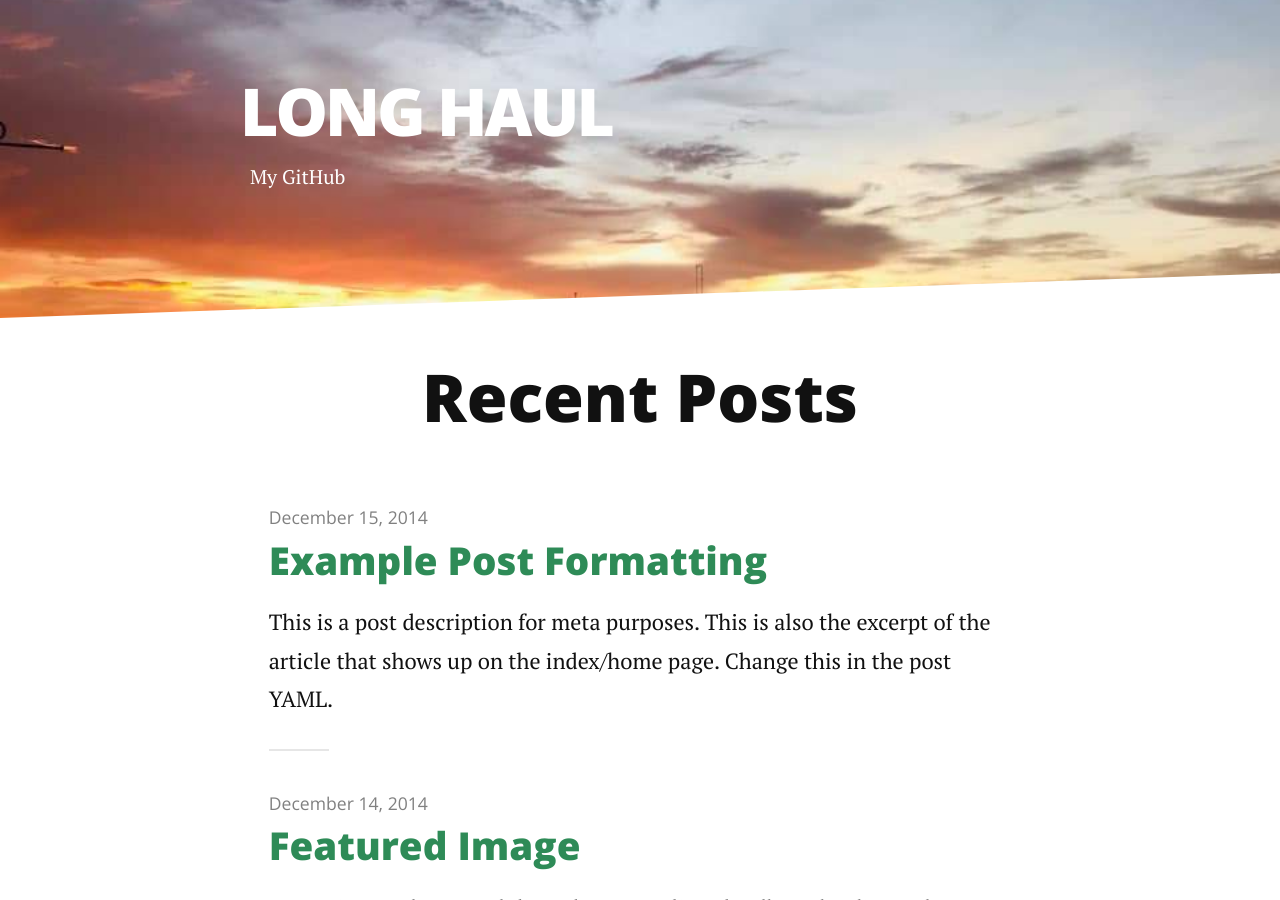
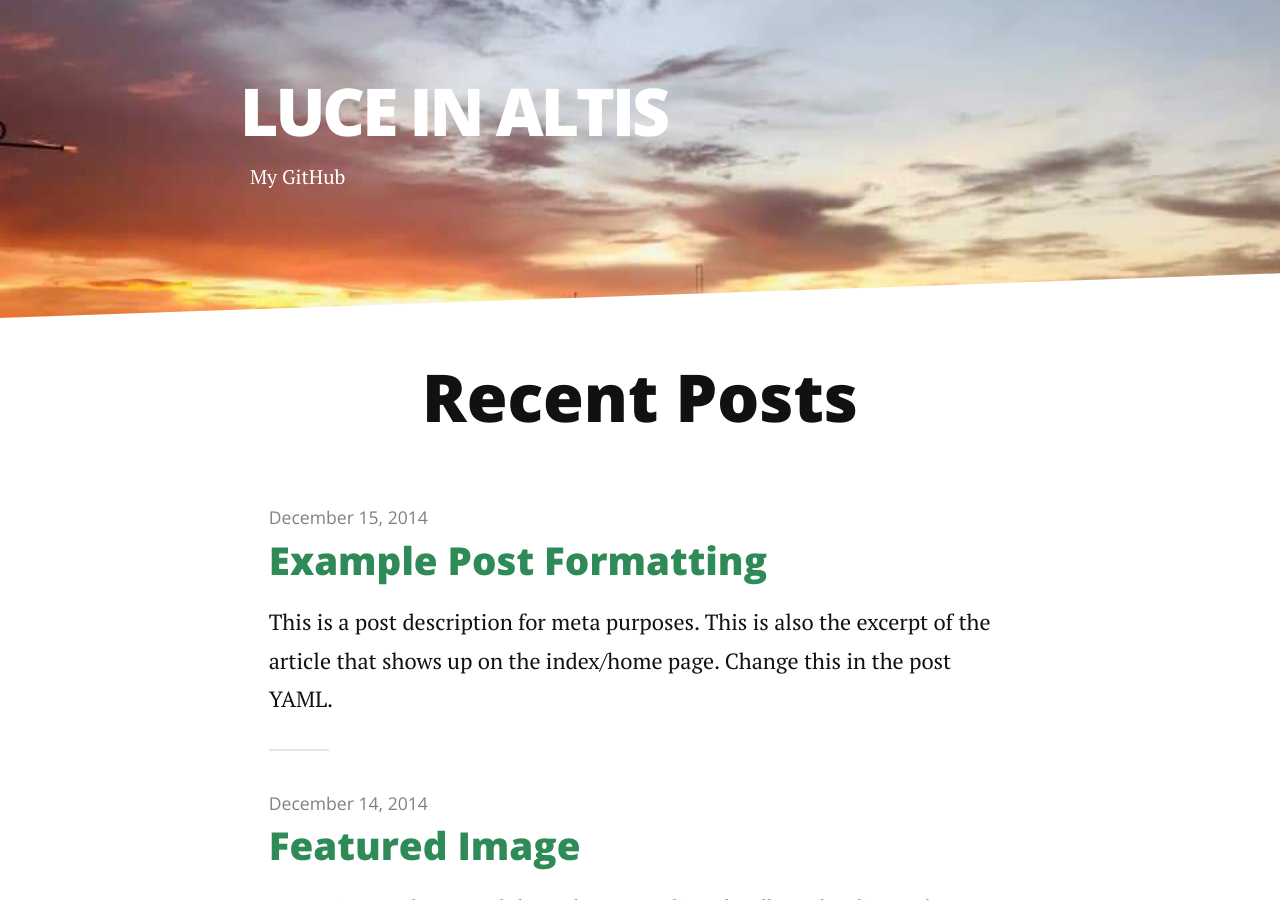
Before and after one commit to hwstage/hwstage.github.io, a Jekyll site: the page built from index.html, in a window 1280 px wide and 900 px high. Built offline with Jekyll 4.4.1, drawn with Linux system fonts in a browser that asks for light colours; nearby versions of some CDN libraries; the list of posts is cut into pages by our own code; some of the changed lines change nothing that is shown.

Commit message:
Renewal _config.yml

```diff
--- a/_config.yml
+++ b/_config.yml
@@ -1,7 +1,7 @@
-title: Long Haul
+title: Luce in altis
 description: Long Form Jekyll theme built with SASS / COMPASS / SUSY
 
-url: https://long-haul.netlify.app
+url: https://kmu.hwstage.com
 paginate_path: "blog/page:num/"
 permalink: blog/:title/
 
@@ -22,11 +22,8 @@
     url: /contact
 
 social:
-  github: brianmaierjr
-  twitter: brianmaierjr
-  facebook: brianmaierjr
-  email: brimaidesigns@gmail.com
-  linkedin: brianmaierjr
+  github: hwstage
+  email: hwstage@kookmin.ac.kr
 
 google_analytics: "UA-58263416-1"
 
```
